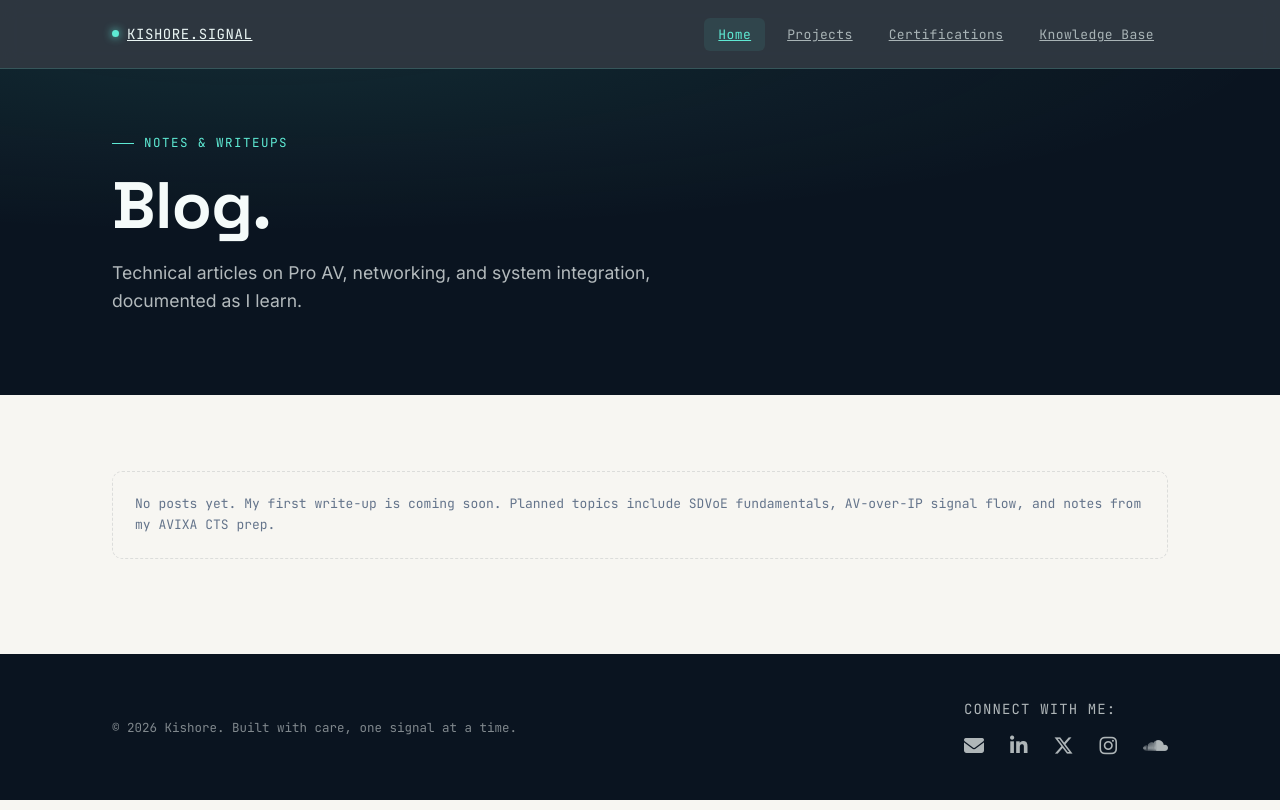
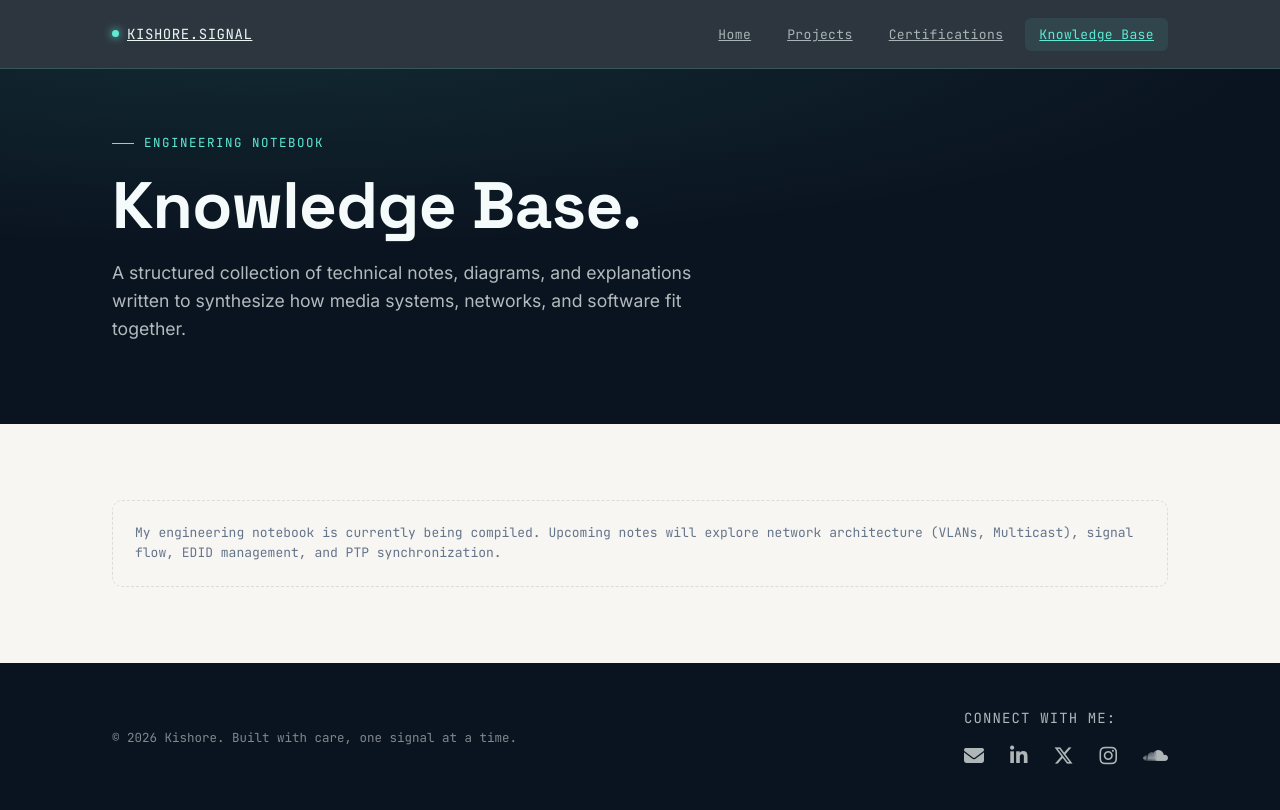
Before and after one commit to mirudox/mirudox.github.io, a plain HTML site: page knowledge-base.html in a window 1280 px wide. Drawn offline with Linux system fonts and the light colour scheme.

Commit message:
Update knowledge-base.html

```diff
--- a/knowledge-base.html
+++ b/knowledge-base.html
@@ -3,7 +3,7 @@
 <head>
 <meta charset="UTF-8">
 <meta name="viewport" content="width=device-width, initial-scale=1.0">
-<title>Blog — Kishore</title>
+<title>Knowledge Base — Kishore</title>
 <link rel="preconnect" href="https://fonts.googleapis.com">
 <link href="https://fonts.googleapis.com/css2?family=Space+Grotesk:wght@500;600;700&family=Inter:wght@400;500;600&family=JetBrains+Mono:wght@400;500&display=swap" rel="stylesheet">
 <link rel="stylesheet" href="https://cdnjs.cloudflare.com/ajax/libs/font-awesome/6.5.1/css/all.min.css">
@@ -15,40 +15,40 @@
   <div class="wrap">
     <a href="index.html" class="nav-mark"><span class="dot"></span>KISHORE.SIGNAL</a>
     <ul class="nav-links">
-      <li><a href="index.html" aria-current="page">Home</a></li>
+      <li><a href="index.html">Home</a></li>
       <li><a href="projects.html">Projects</a></li>
       <li><a href="certifications.html">Certifications</a></li>
-      <li><a href="knowledge-base.html">Knowledge Base</a></li>
+      <li><a href="knowledge-base.html" aria-current="page">Knowledge Base</a></li>
     </ul>
   </div>
 </nav>
 
 <header class="hero hero--compact">
   <div class="wrap">
-    <p class="hero-eyebrow">Notes &amp; writeups</p>
-    <h1>Blog.</h1>
-    <p class="lede">Technical articles on Pro AV, networking, and system integration, documented as I learn.</p>
+    <p class="hero-eyebrow">Engineering Notebook</p>
+    <h1>Knowledge Base.</h1>
+    <p class="lede">A structured collection of technical notes, diagrams, and explanations written to synthesize how media systems, networks, and software fit together.</p>
   </div>
 </header>
 
 <section class="section">
   <div class="wrap">
     <!--
-      To add a post, duplicate a .post-row block below (or remove the
+      To add an entry, duplicate a .post-row block below (or remove the
       empty-note and add your first one). Keep dates in the same format
       for consistent sorting.
     -->
 
     <div class="empty-note reveal">
-      No posts yet. My first write-up is coming soon. Planned topics include SDVoE fundamentals, AV-over-IP signal flow, and notes from my AVIXA CTS prep.
+      My engineering notebook is currently being compiled. Upcoming notes will explore network architecture (VLANs, Multicast), signal flow, EDID management, and PTP synchronization.
     </div>
 
-    <!-- Example post row, ready to duplicate:
+    <!-- Example entry row, ready to duplicate:
     <div class="post-row reveal">
-      <span class="post-date">2026.07.15</span>
+      <span class="post-date">2026.07.17</span>
       <div class="post-main">
-        <h3><a href="#">Post title goes here</a></h3>
-        <p>One or two line summary of the post content goes here.</p>
+        <h3><a href="#">Understanding VLANs in Media Networks</a></h3>
+        <p>An explanation of how VLANs isolate broadcast domains without requiring separate physical switches, and why IGMP snooping matters.</p>
       </div>
     </div>
     -->
```
